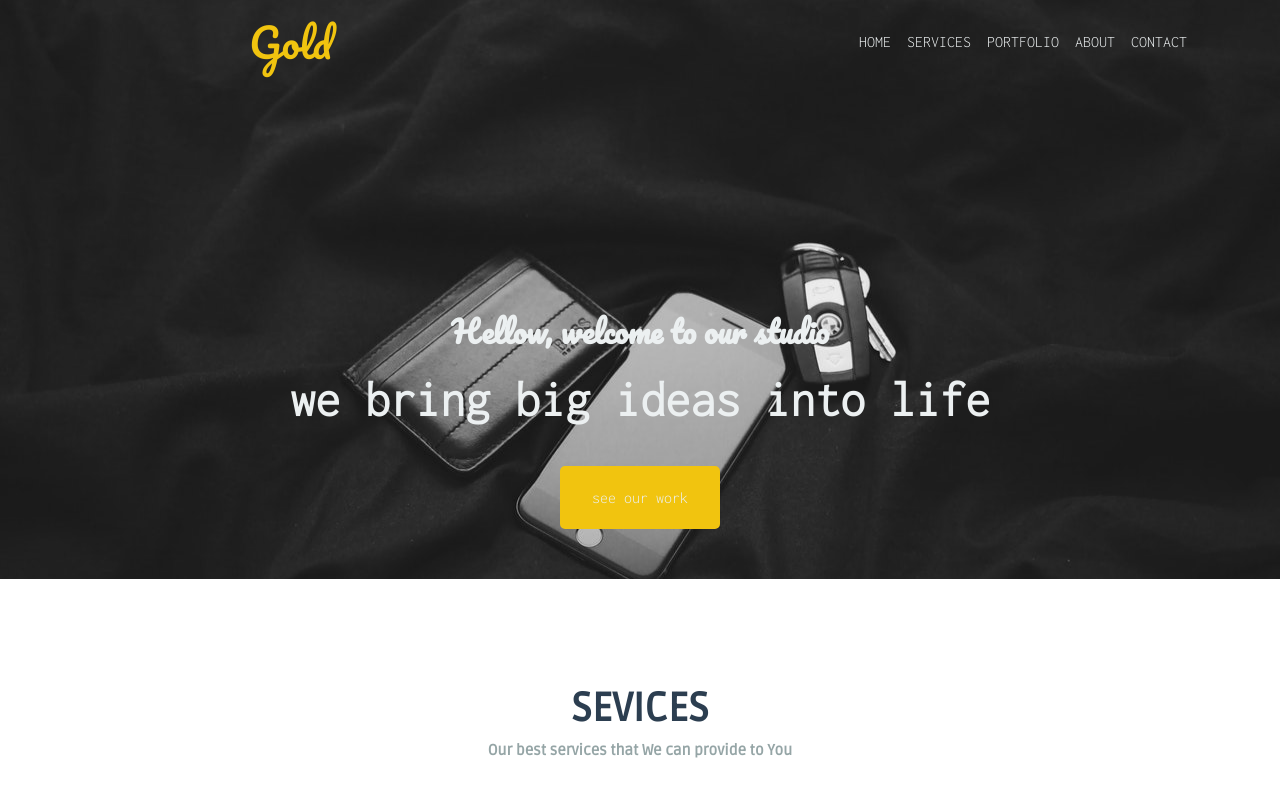
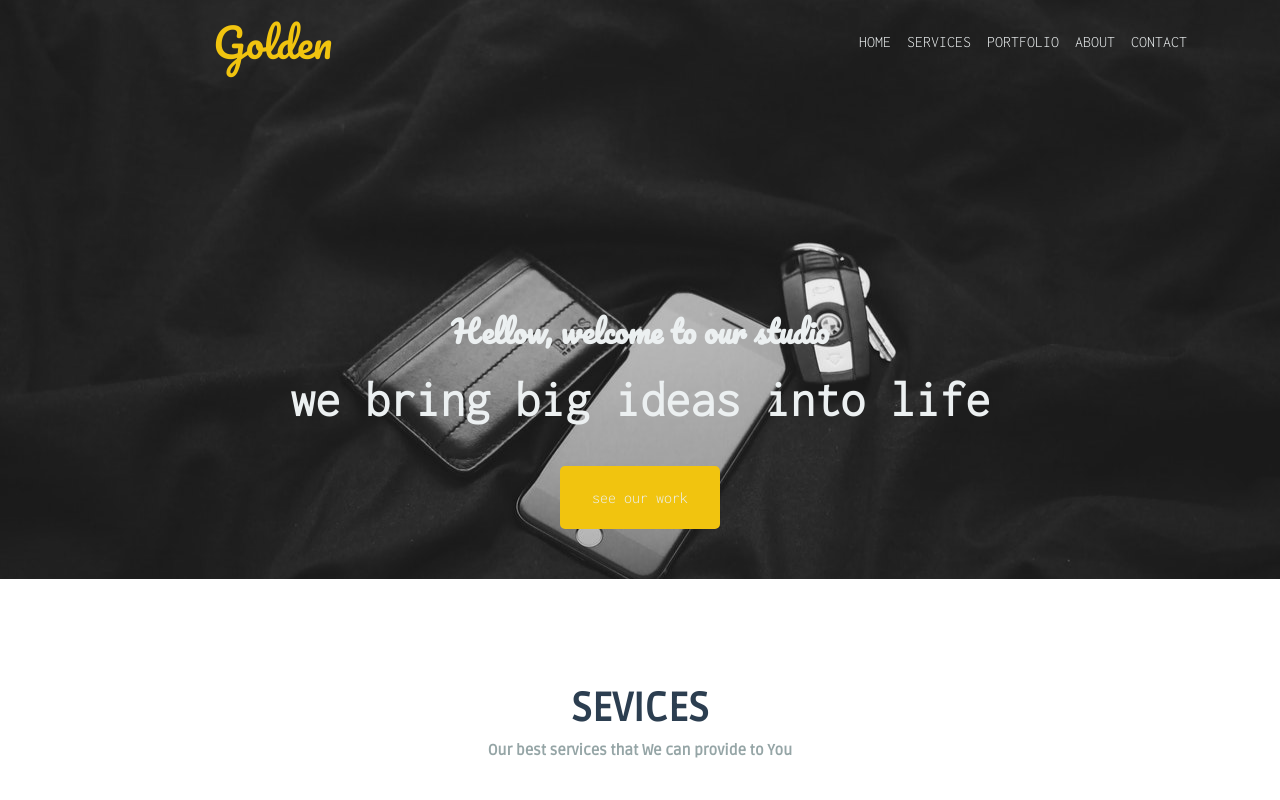
Before and after one commit to trojek71/projekt-3-6, a plain HTML site: page index.html in a window 1280 px wide. Shown: the top 800 px of the page. Drawn offline with Linux system fonts and the light colour scheme; a web font is replaced by a local one.

```diff
--- a/index.html
+++ b/index.html
@@ -20,7 +20,7 @@
                         <div class="row justify-content-between">
                            <div class="col-3" >
                                <ul class="title">
-                                <li><a href="#home">Gold</a></li>
+                                <li><a href="#home">Golden</a></li>
                                 </ul>
                            </div>
                            <div class="col-9" >
```
